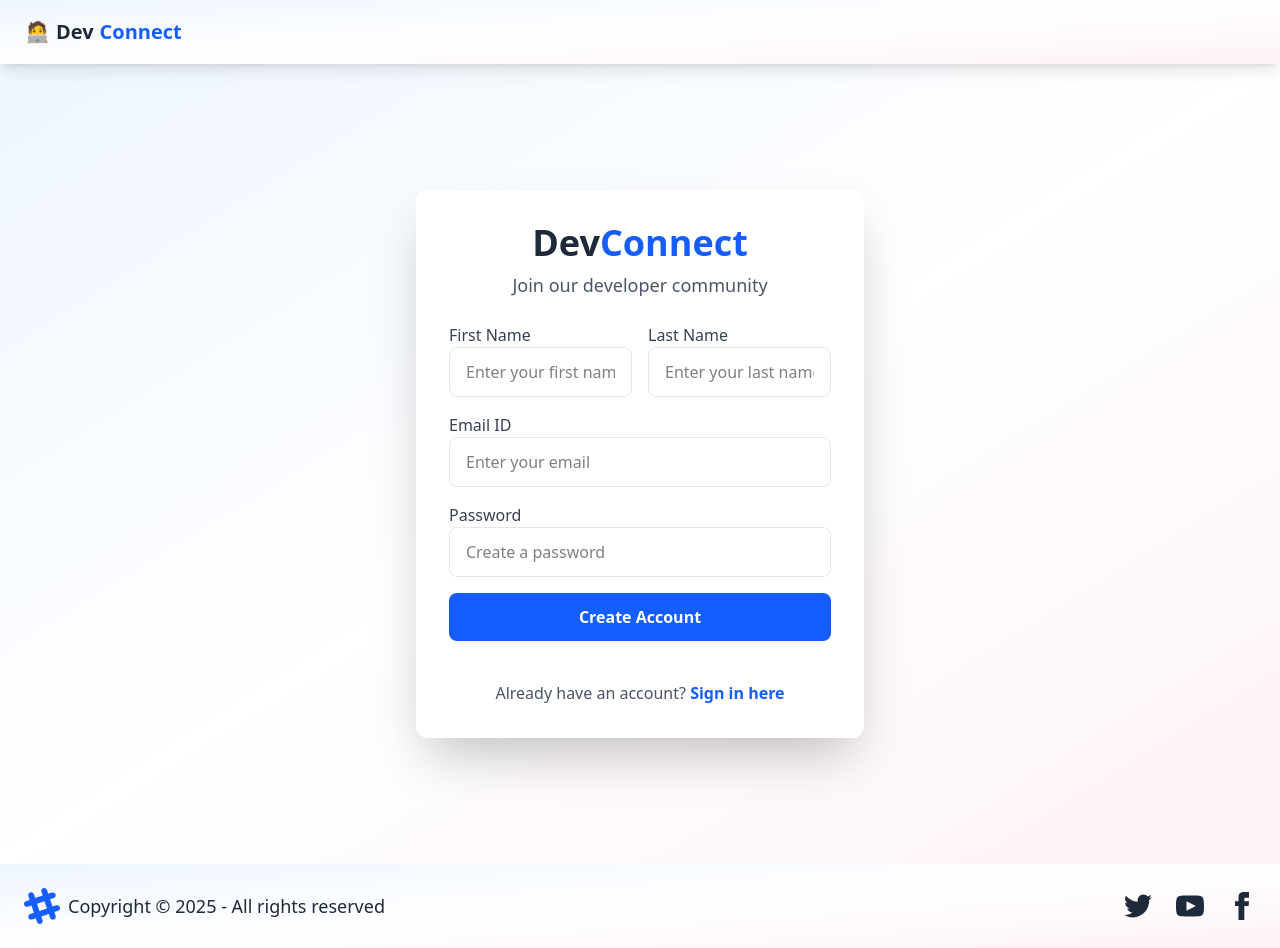
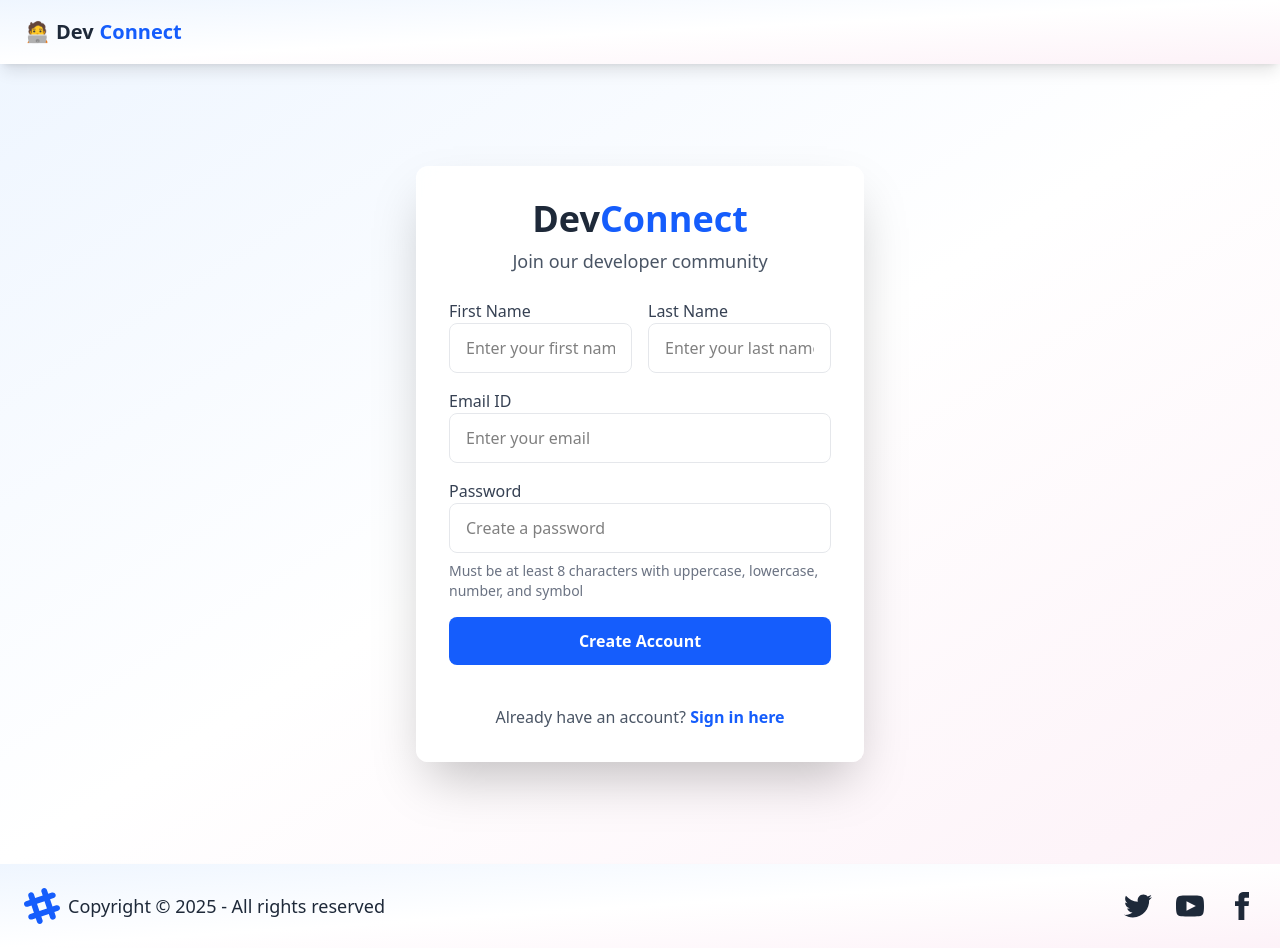
Before and after one commit to Rishank-Kashyap/DevConnect-Web, a React (Vite) app: page /signup in a window 1280 px wide. Built offline with nearby package versions, Linux system fonts and the light colour scheme; no server answers.

Commit message:
updated signup

```diff
--- a/src/components/Signup.jsx
+++ b/src/components/Signup.jsx
@@ -88,6 +88,10 @@ const Signup = () => {
                 onChange={(e) => setPassword(e.target.value)}
                 placeholder="Create a password"
               />
+              <p className="text-sm text-gray-500 mt-1">
+                Must be at least 8 characters with uppercase, lowercase, number,
+                and symbol
+              </p>
             </div>
 
             {error && (
```
